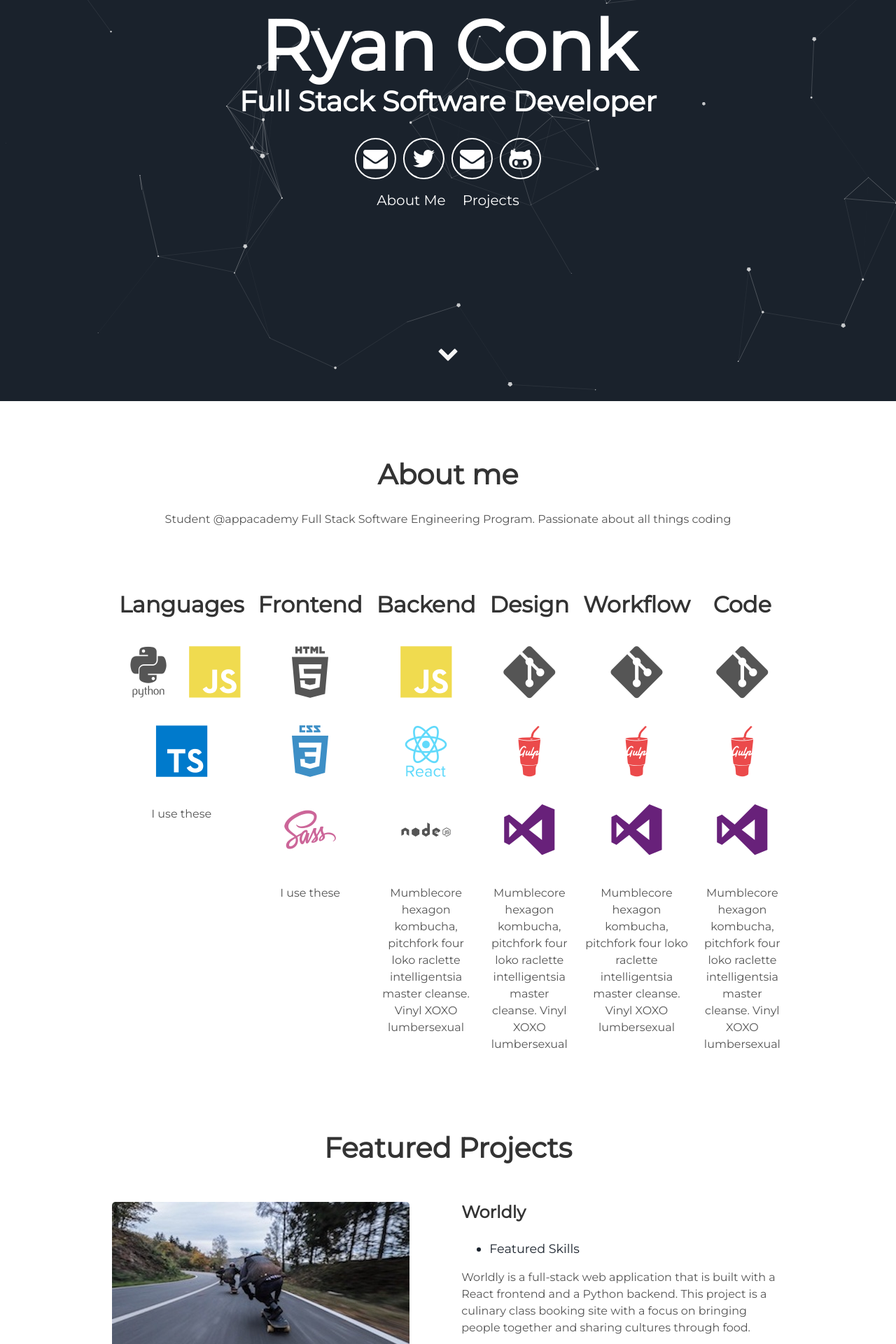
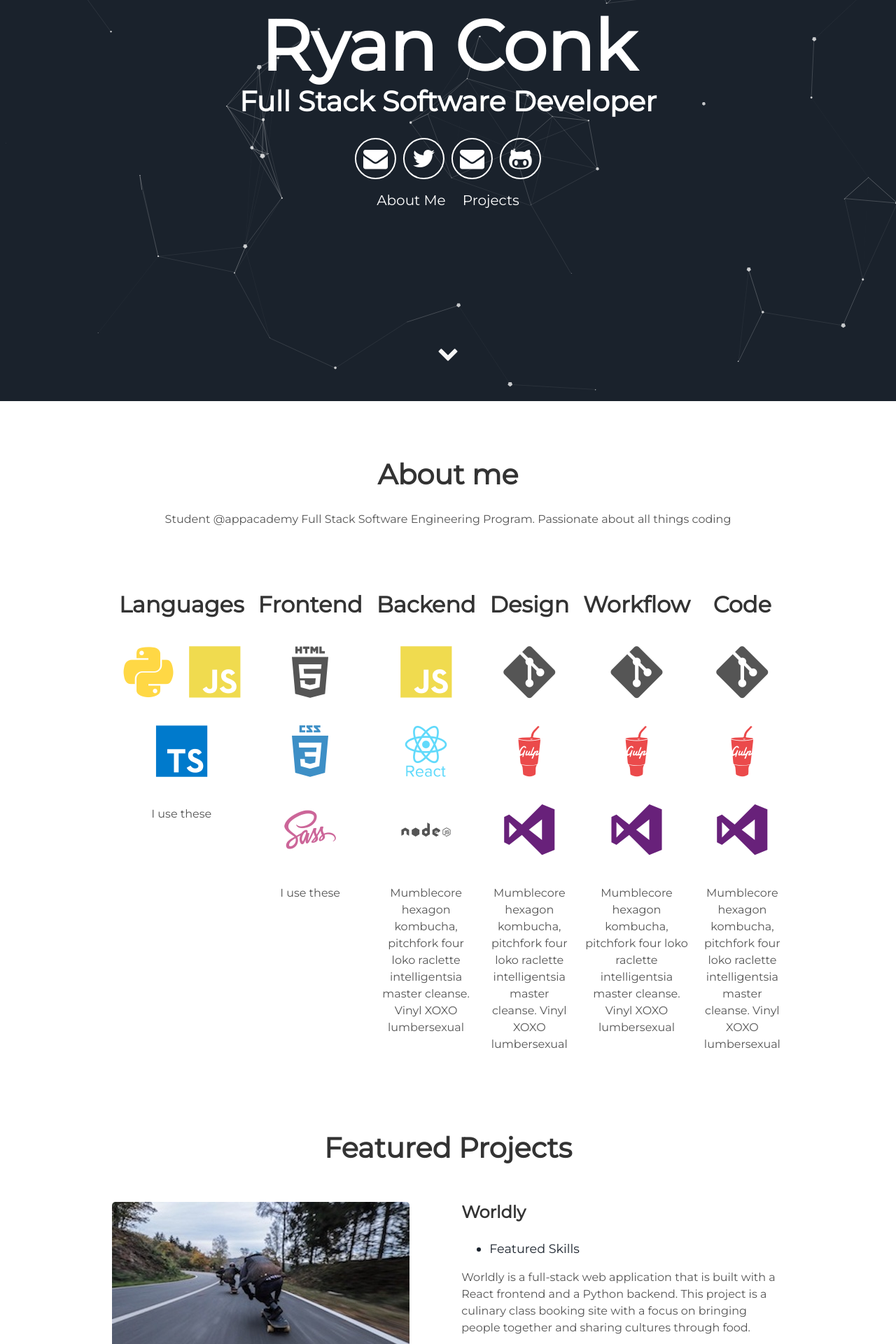
Before and after one commit to RyanGC93/RyanGC93.github.io, a Jekyll site: the page built from index.html, in a window 1280 px wide. Shown: the part 327-2247 px from the top of the page at 70% size. Built offline with Jekyll 4.4.1, drawn with Linux system fonts in a browser that asks for light colours.

Commit message:
fixed icons

```diff
--- a/_includes/about.html
+++ b/_includes/about.html
@@ -6,7 +6,7 @@
     <div class="tech">
       <h2>Languages</h2>
       <div>
-        <i class="devicon-python-plain-wordmark"></i>
+        <i class="devicon-python-plain colored"></i>
         <i class="devicon-javascript-plain colored"></i>
         <i class="devicon-bash-original colored"></i>
         <i class="devicon-typescript-plain colored"></i>
```
